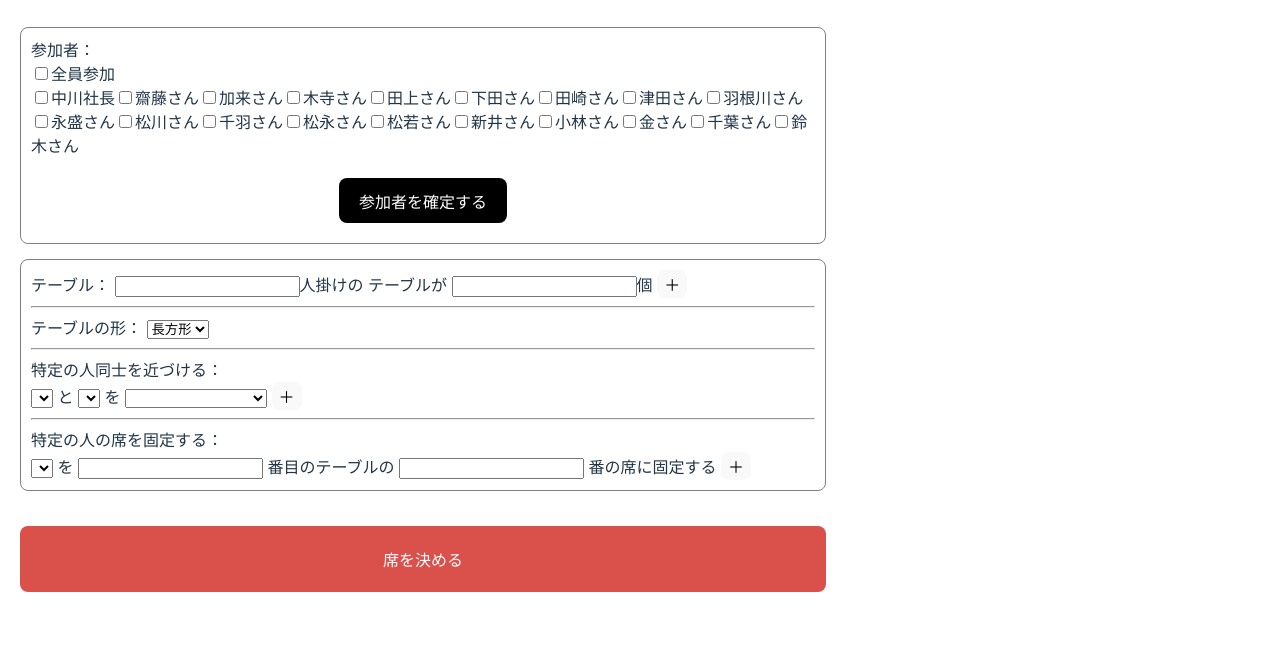
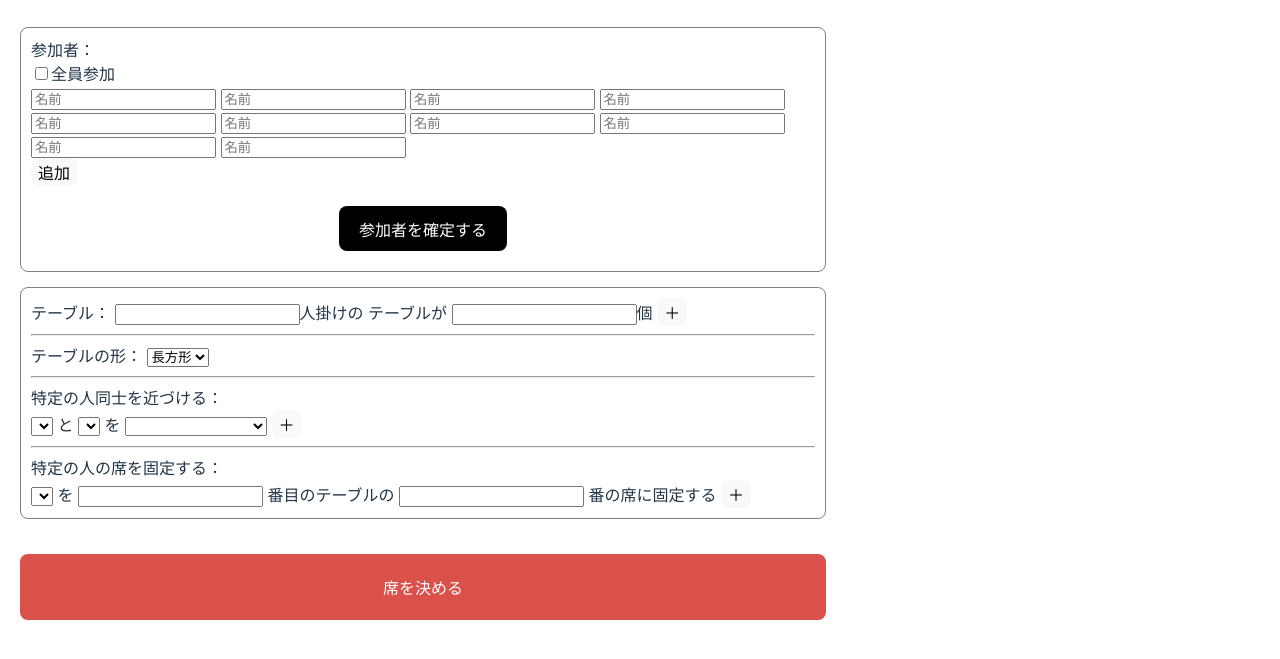
Before and after one commit to hikachiba/kensyu24_sekigime, a website built with Vite: page index.html in a window 1280 px wide. Shown: the part 51-710 px from the top of the page. Built offline with nearby package versions, Linux system fonts and the light colour scheme.

```diff
--- a/index.html
+++ b/index.html
@@ -19,6 +19,22 @@
               <label for="checkAll">
                 <input id="checkAll" type="checkbox" name="participants" value="all">全員参加
               </label>
+
+              <!-- 入力フォームテスト -->
+              <div id="inputForms">
+                <input type="text" class="employeeName" placeholder="名前">
+                <input type="text" class="employeeName" placeholder="名前">
+                <input type="text" class="employeeName" placeholder="名前">
+                <input type="text" class="employeeName" placeholder="名前">
+                <input type="text" class="employeeName" placeholder="名前">
+                <input type="text" class="employeeName" placeholder="名前">
+                <input type="text" class="employeeName" placeholder="名前">
+                <input type="text" class="employeeName" placeholder="名前">
+                <input type="text" class="employeeName" placeholder="名前">
+                <input type="text" class="employeeName" placeholder="名前">
+              </div>
+              <button id="addEmployeesBtn">追加</button>
+
               <div id="member"></div>
             </div>
             <div class="btnContainer">
--- a/main.js
+++ b/main.js
@@ -1,32 +1,35 @@
 import './style.css'
 
-const employeeData = [
-  "中川社長",
-  "齋藤さん",
-  "加来さん",
-  "木寺さん",
-  "田上さん",
-  "下田さん",
-  "田崎さん",
-  "津田さん",
-  "羽根川さん",
-  "永盛さん",
-  "松川さん",
-  "千羽さん",
-  "松永さん",
-  "松若さん",
-  "新井さん",
-  "小林さん",
-  "金さん",
-  "千葉さん",
-  "鈴木さん",
-];
+const employeeData = [];
 
-let member = '';
-for(let i = 0; i < employeeData.length; i++){
-  member += '<label for="check' + i + '"><input class="joinCheck" id="check' + i + '" type="checkbox" name="participants" value=' + i + '>' + employeeData[i] + '</label>';
+const addEmployeesBtn = document.querySelector("#addEmployeesBtn");
+addEmployeesBtn.addEventListener('click', function() {
+  addEmployees();
+  addCheck();
+});
+
+function addEmployees() {
+  const nameInputs = document.querySelectorAll(".employeeName");
+
+  nameInputs.forEach(input => {
+    const name = input.value.trim();
+
+    if (name !== "") {
+      const employee = name;
+      employeeData.push(employee);
+    }
+  });
 }
-document.querySelector('#member').innerHTML = member;
+
+function addCheck() {
+  let member = '';
+  for (let i = 0; i < employeeData.length; i++) {
+    member += '<label for="check' + i + '"><input class="joinCheck" id="check' + i + '" type="checkbox" name="participants" value=' + i + '>' + employeeData[i] + '</label>';
+  }
+  document.querySelector('#member').innerHTML = member;
+}
+
+console.log(employeeData);
 
 //参加者
 const checkAll = document.querySelector('#checkAll');
@@ -43,6 +46,7 @@
       checkbox.classList.remove('checked');
     }
   });
+  console.log(joinCheck);
 });
 
 //チェックボックスにチェックがついた人を席決め対象者とする
@@ -74,6 +78,7 @@
 function showMemberList(query) {
   let pulldown = '';
   let checked = document.querySelectorAll('.checked');
+  console.log(checked);
   checked.forEach(function(member) {
     pulldown += '<option value="' + member.value + '">' + employeeData[member.value] + '</option>';
   });
```
